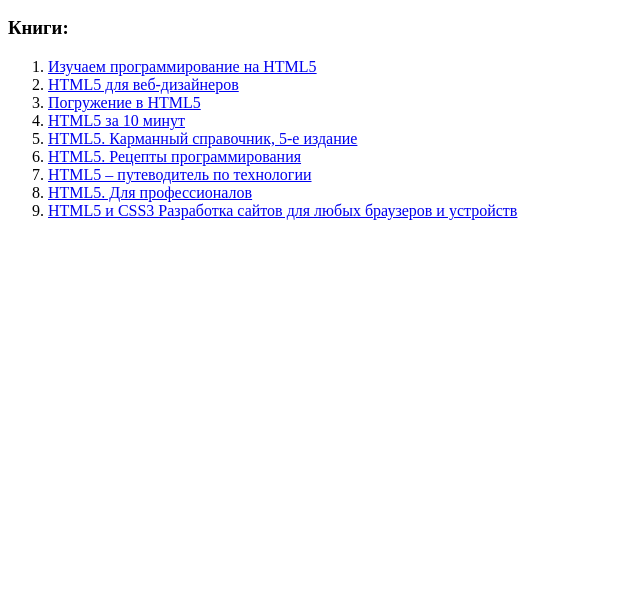
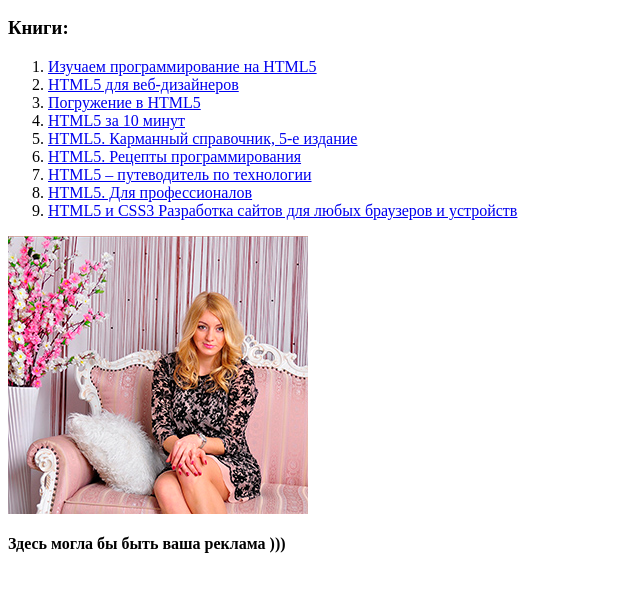
Before and after one commit to Shekera/shekera.github.io, a plain HTML site: page index.html in a window 1280 px wide. Shown: the part 96-688 px from the top of the page, without its empty margins (0-640 px from the left). Drawn offline with Linux system fonts and the light colour scheme.

Commit message:
add photos

```diff
--- a/index.html
+++ b/index.html
@@ -22,5 +22,8 @@
 				<li><a href="http://scanlibs.com/html5-dlya-professionalov/">HTML5. Для профессионалов</a></li>
 				<li><a href="http://scanlibs.com/html5-i-css3-razrabotka-saytov-dlya-lyubyih-brauzerov-i-ustroystv/">HTML5 и CSS3 Разработка сайтов для любых браузеров и устройств</a></li>
 			</ol>
+
+			<img src="/img/juliaPhoto.jpg"></img>
+			<h4>Здесь могла бы быть ваша реклама )))</h4>
 	</body>
 </html>
```
Also changed, not shown: img/juliaPhoto.jpg (added).
